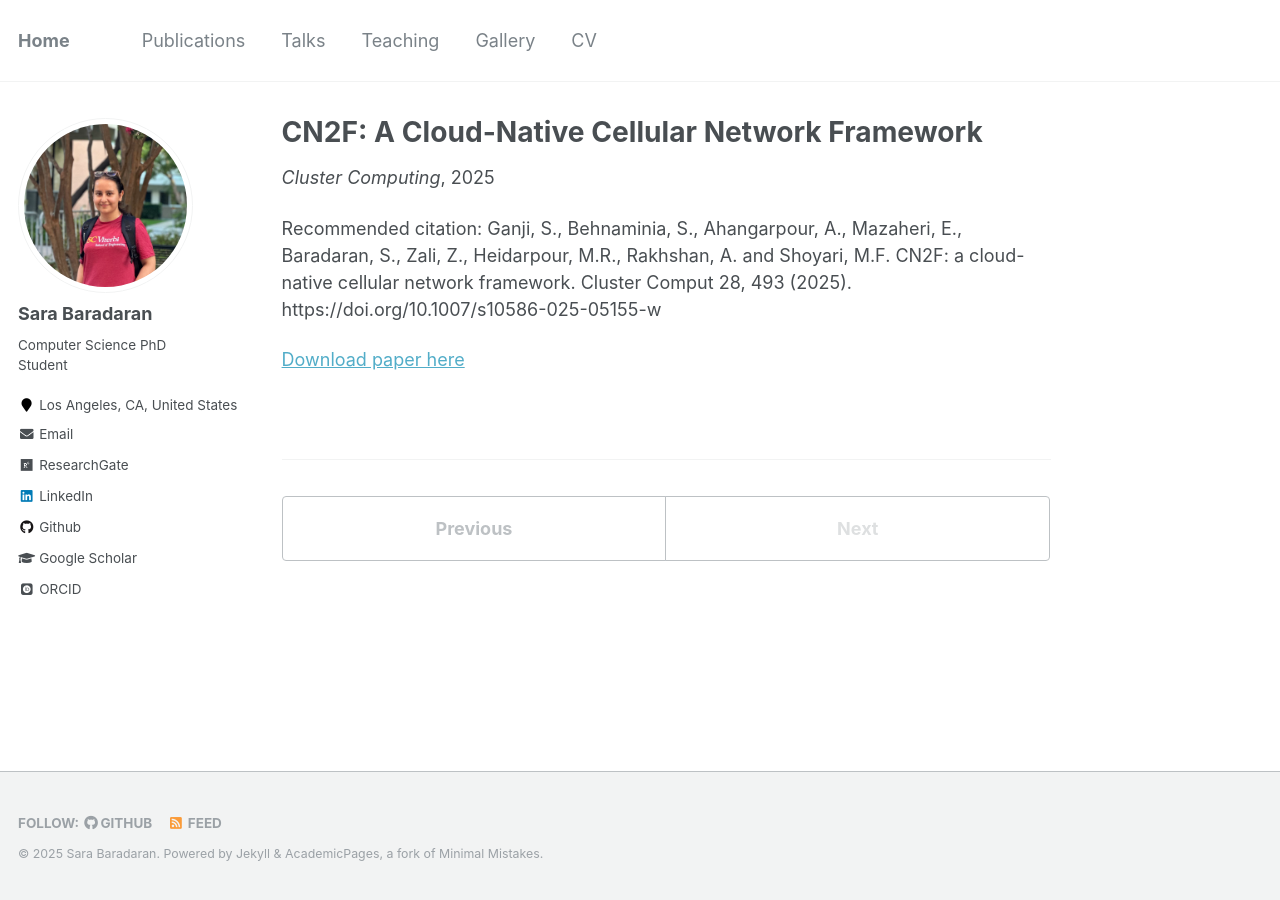
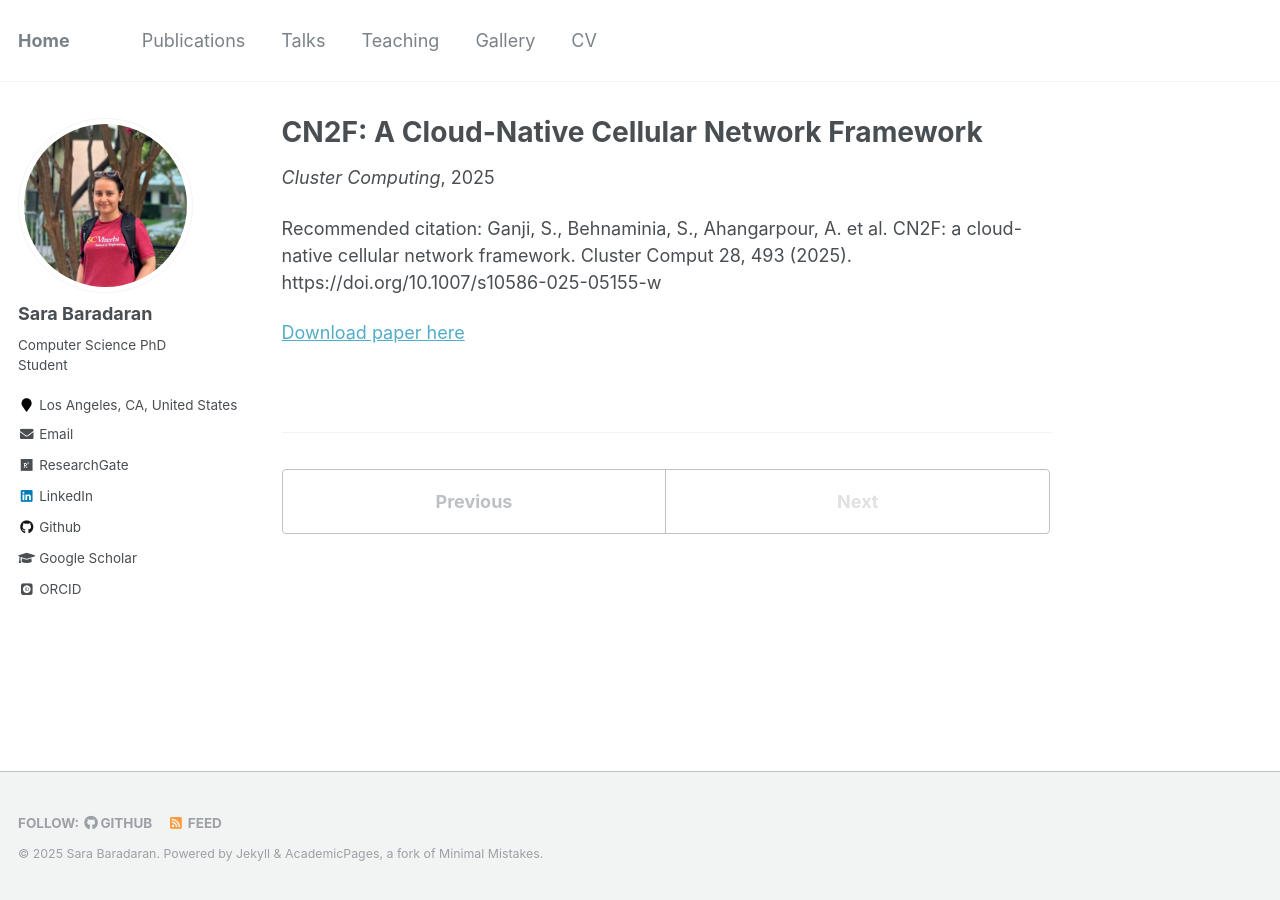
Before and after one commit to SaraBaradaran/SaraBaradaran.github.io, a Jekyll site: the page built from _publications/CN2F.md, in a window 1280 px wide. Built offline with Jekyll 4.4.1, drawn with Linux system fonts in a browser that asks for light colours; some web fonts are replaced.

Commit message:
Update CN2F.md

```diff
--- a/_publications/CN2F.md
+++ b/_publications/CN2F.md
@@ -5,7 +5,7 @@ excerpt: 'In this paper, we share our findings, accompanied by a comprehensive o
 date: 2025-11-01
 venue: 'Cluster Computing'
 
-citation: 'Ganji, S., Behnaminia, S., Ahangarpour, A., Mazaheri, E., Baradaran, S., Zali, Z., Heidarpour, M.R., Rakhshan, A. and Shoyari, M.F. CN2F: a cloud-native cellular network framework. Cluster Comput 28, 493 (2025). https://doi.org/10.1007/s10586-025-05155-w'
+citation: 'Ganji, S., Behnaminia, S., Ahangarpour, A. et al. CN2F: a cloud-native cellular network framework. Cluster Comput 28, 493 (2025). https://doi.org/10.1007/s10586-025-05155-w'
 
 ---
 
```
